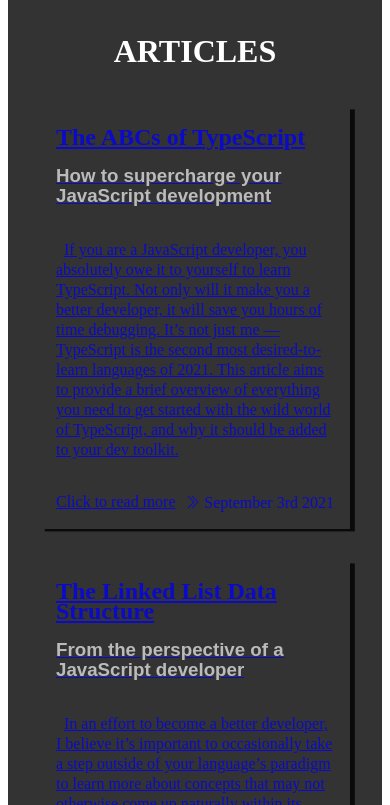
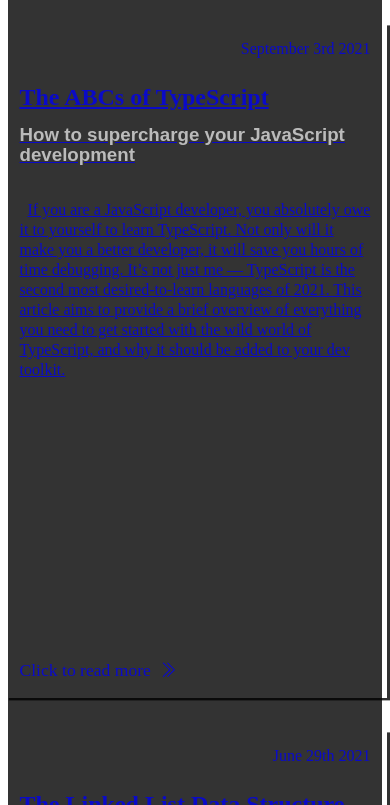
Before and after one commit to Zobee/portfolio, a Next.js app: page / in a window 390 px wide. Shown: the part 1579-2384 px from the top of the page. Built offline with nearby package versions, Linux system fonts and the light colour scheme.

Commit message:
Added basic mobile styling

```diff
--- a/styles/Articles.module.css
+++ b/styles/Articles.module.css
@@ -40,8 +40,11 @@
 }
 
 .articleCTA{
+  position: absolute;
+  bottom: 0;
   display: flex;
   align-items: center;
+  font-size: 1.1rem;
   transition: all 0.5s ease;
 }
 
@@ -61,6 +64,21 @@
 
 .pubdate{
   position: absolute;
-  bottom: 0;
+  top: 0;
   right: 1rem;
 }
+
+@media screen and (max-width: 768px) {
+  .articleContainer{
+    flex-direction: column;
+  }
+
+  .article{
+    width: 90vw;
+    height: 80vh;
+  }
+
+  .article h1{
+    margin-top: 4rem;
+  }
+}
--- a/styles/Home.module.css
+++ b/styles/Home.module.css
@@ -86,4 +86,9 @@
   .homeRight{
     margin-top: 2rem;
   }
+
+  .homeRight img{
+    height: 40vh;
+    width: 40vh;
+  }
 }
```
